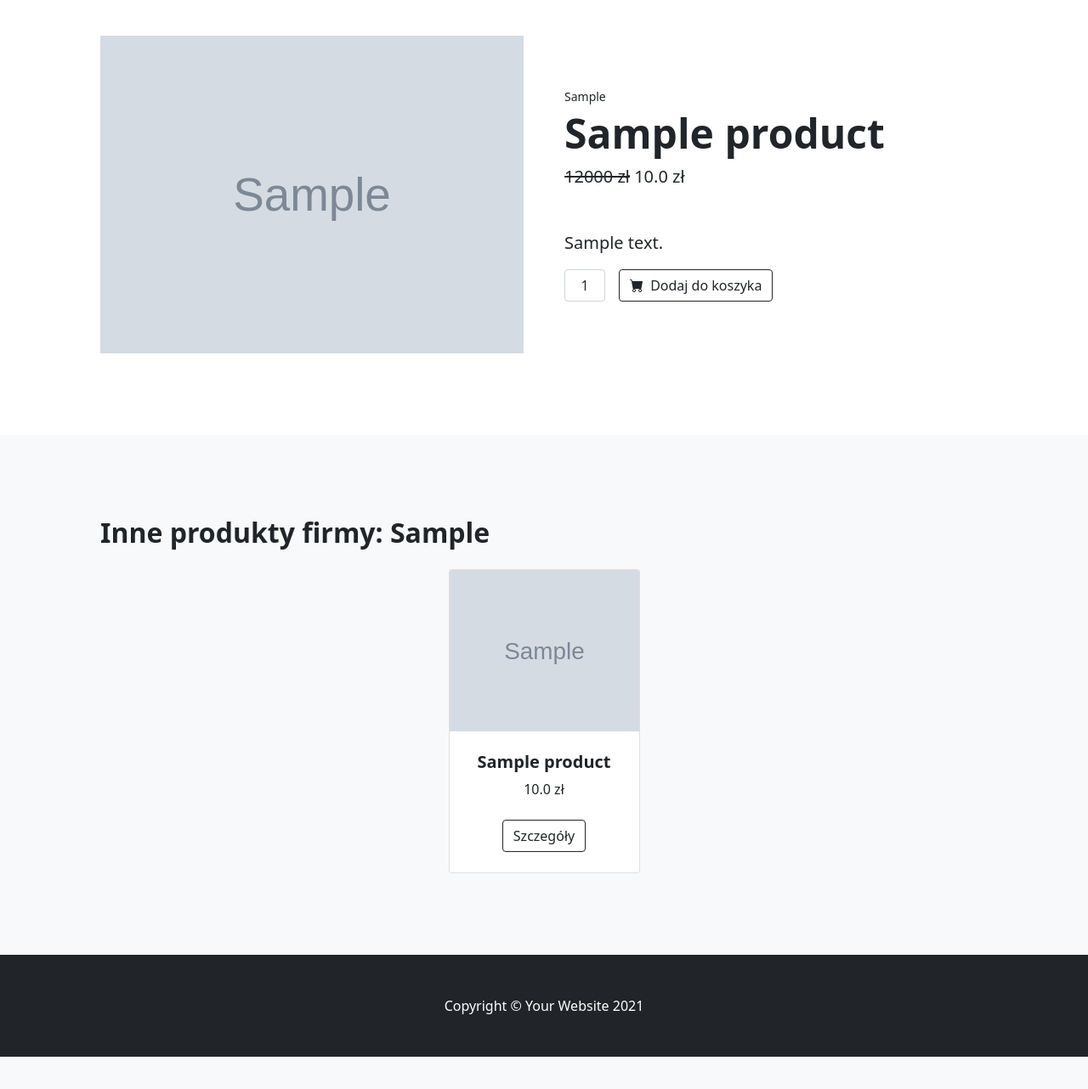
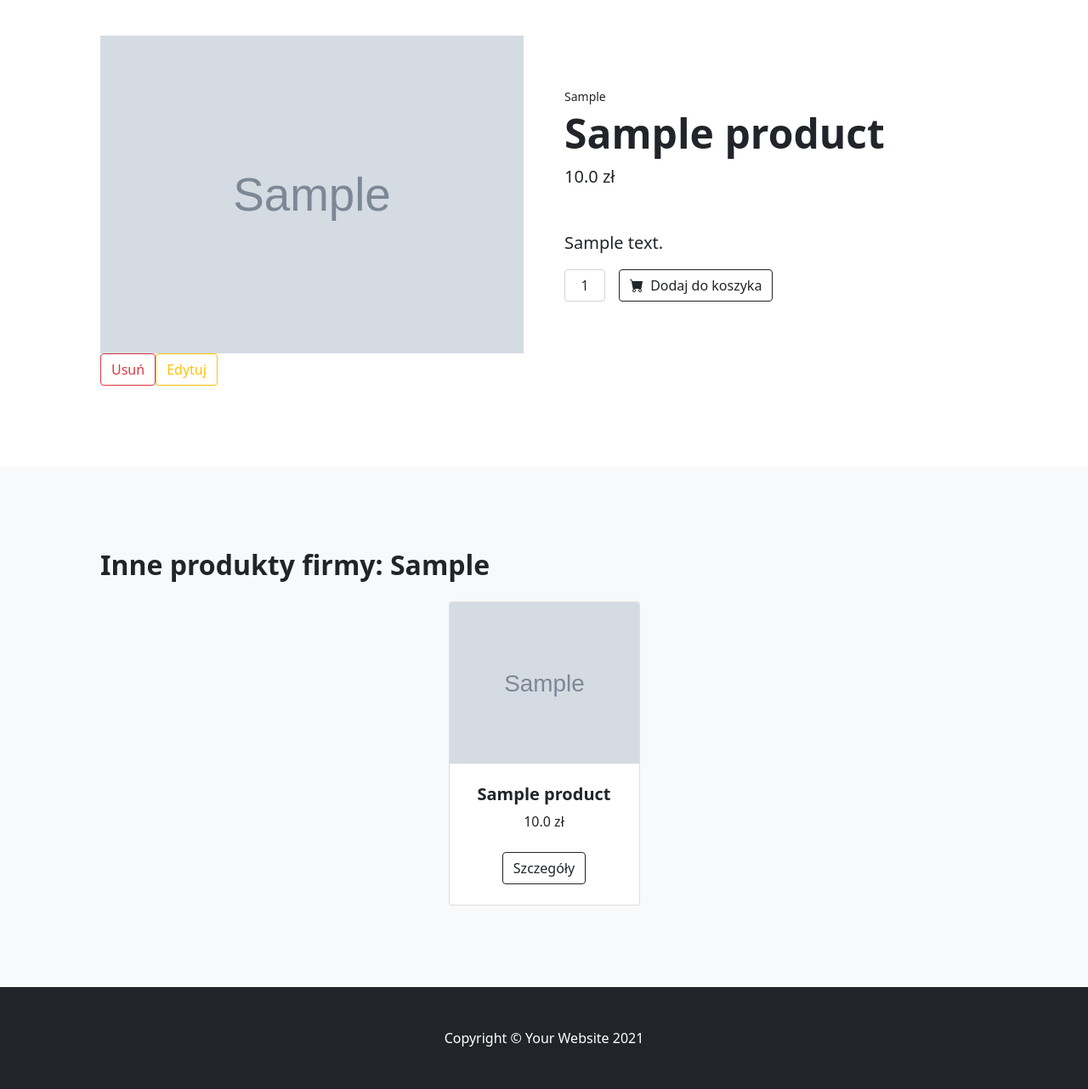
Before and after one commit to malikdamian/shop, a Django app: page /product/1/ in a window 1280 px wide. Shown: the part 427-1709 px from the top of the page at 85% size. Before the commit the page ends 1671 px from the top, so only its background shows below. Run offline with Django 3.2, Linux system fonts and the light colour scheme; tables that the repository leaves empty hold one stand-in row (values such as "Sample post"); grey boxes marked "Sample" are stand-in pictures; some libraries are stand-ins or nearby versions.

Commit message:
update info

```diff
--- a/shop/name_app/templates/base_form.html
+++ b/shop/name_app/templates/base_form.html
@@ -6,7 +6,7 @@
     {% csrf_token %}
     {{ form.as_p }}
     <div class="d-grid">
-        <button class="btn btn-secondary" type="submit">Dodaj </button>
+        <button class="btn btn-secondary" type="submit">{{ button }} </button>
     </div>
 </form>
 </div>
--- a/shop/name_app/templates/product.html
+++ b/shop/name_app/templates/product.html
@@ -19,8 +19,12 @@
                 <div class="small mb-1">{{ product.producer }}</div>
                 <h1 class="display-5 fw-bolder">{{ product.name }}</h1>
                 <div class="fs-5 mb-5">
-                    <span class="text-decoration-line-through">12000 zł</span>
-                    <span>{{ product.price }} zł</span>
+                    {% if product.discount_price %}
+                    <span class="text-decoration-line-through">{{ product.price }} zł</span>
+                    <span>{{ product.discount_price }} zł</span>
+                    {% else %}
+                    <span>{{ product.price  }} zł</span>
+                    {% endif %}
                 </div>
                 <p class="lead">{{ product.description }}</p>
                 <div class="d-flex">
@@ -31,8 +35,13 @@
                     </button>
                 </div>
             </div>
+            <div class="d-flex">
+            <div class="text-center"><a class="btn btn-outline-danger mt-auto" href="{% url 'name_app:delete-product' product.id %}">Usuń</a></div>
+            <div class="text-center"><a class="btn btn-outline-warning mt-auto" href="{% url 'name_app:edit-product' product.id %}">Edytuj</a></div>
+            </div>
+            </div>
         </div>
-    </div>
+
 </section>
 <!-- Related items section-->
 <section class="py-5 bg-light">
@@ -54,7 +63,11 @@
                             <!-- Product name-->
                             <h5 class="fw-bolder">{{ producer.name }}</h5>
                             <!-- Product price-->
-                            {{ producer.price }} zł
+                            {% if producer.discount_price %}
+                                {{ producer.discount_price }} zł
+                            {% else %}
+                                {{ producer.price }} zł
+                            {% endif %}
                         </div>
                     </div>
                     <!-- Product actions-->
```
